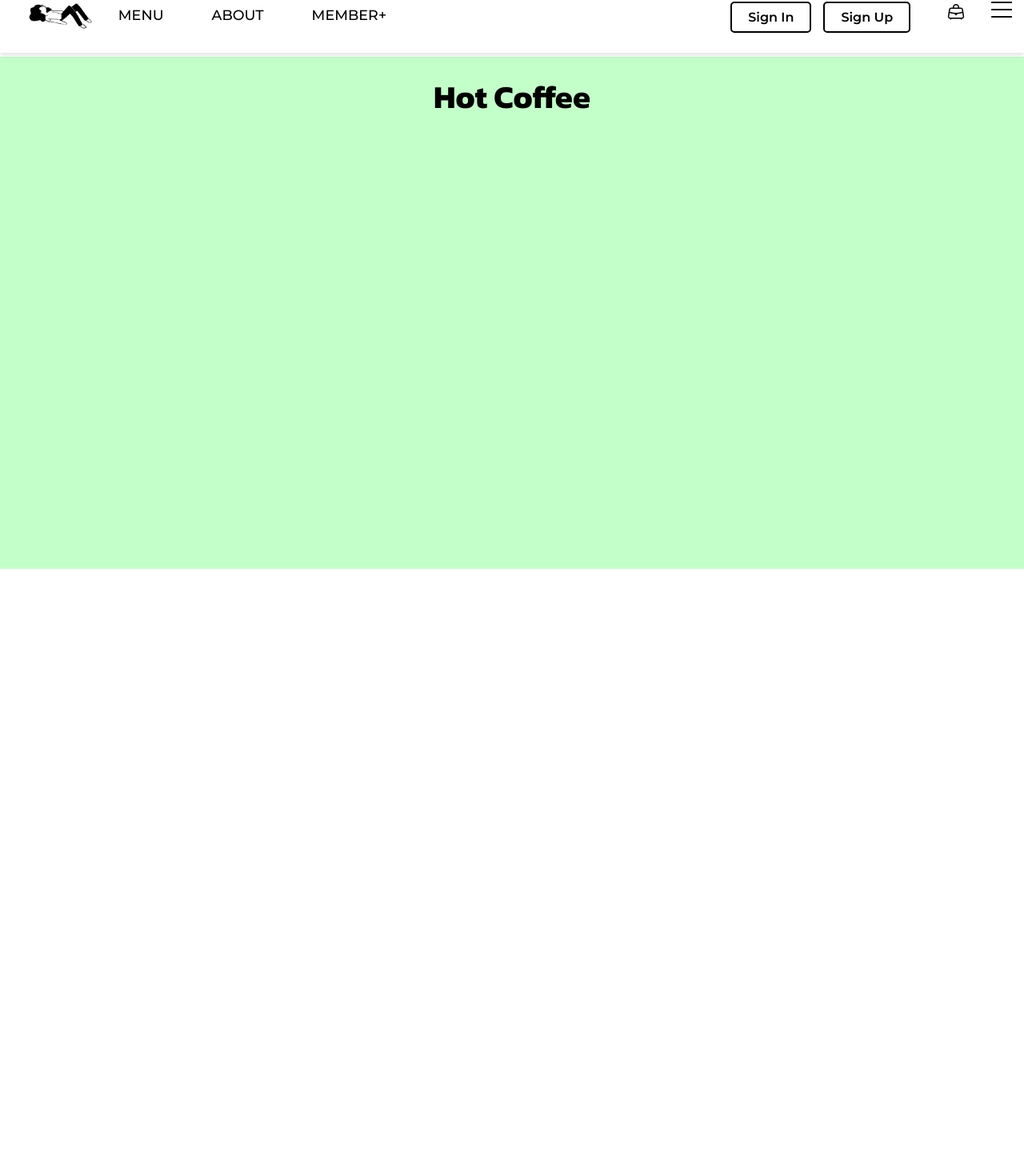
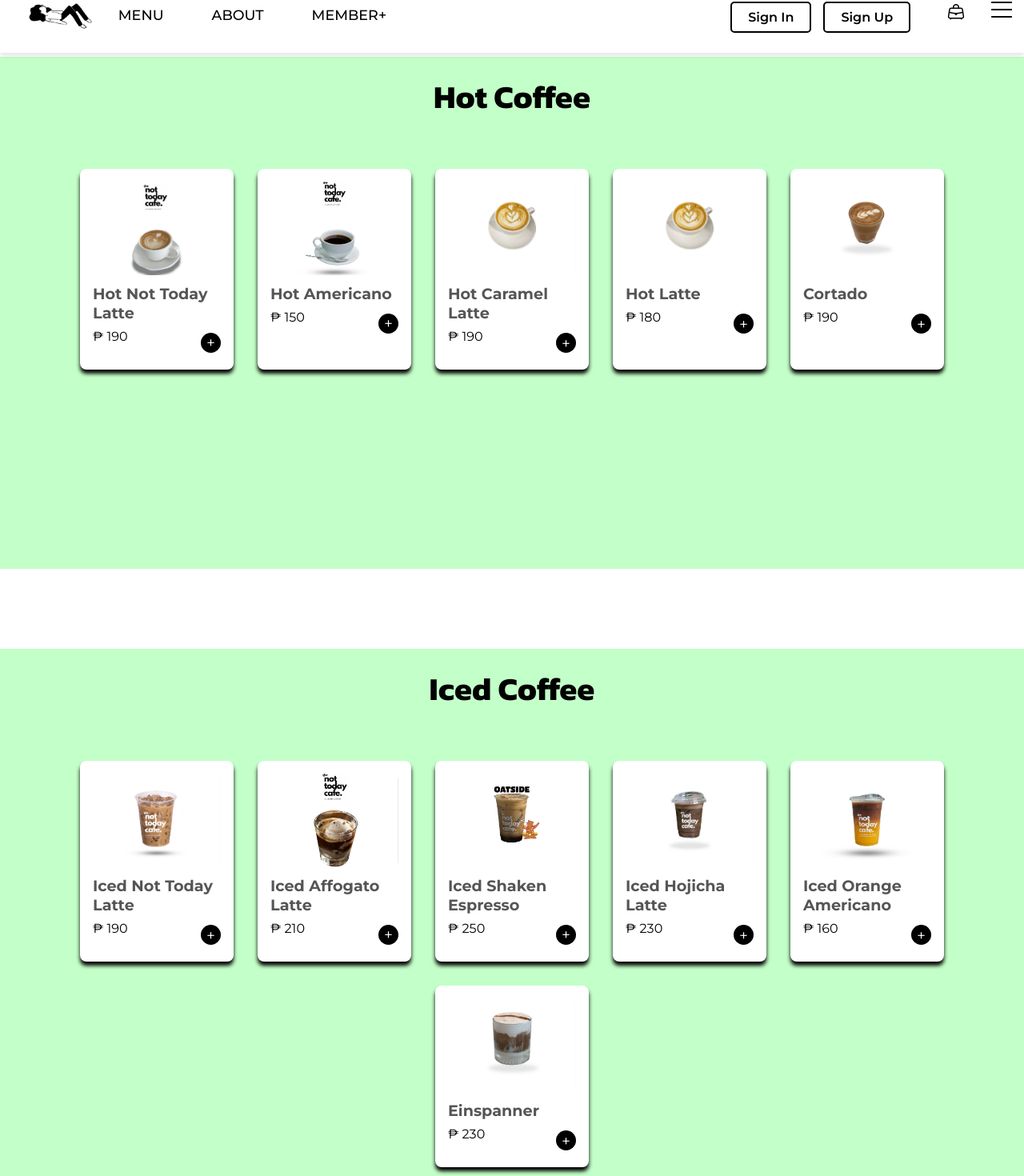
Before and after one commit to Karl104/ecommerce-system, a Vue app: page /menu in a window 1280 px wide. Shown: the part 29-1499 px from the top of the page at 80% size. Before the commit the page ends 900 px from the top, so only its background shows below. Built offline with nearby package versions, Linux system fonts and the light colour scheme.

Commit message:
added 2 sections

```diff
--- a/src/views/MenuPage.vue
+++ b/src/views/MenuPage.vue
@@ -34,7 +34,28 @@
           <h2>Hot Coffee</h2>
           <div class="product-container">
             <div
-              v-for="product in bestProducts"
+              v-for="product in hotCoffees"
+              :key="product.id"
+              class="product-card"
+              @click="openProductModal(product)"
+            >
+              <img :src="product.image" :alt="product.name" />
+              <h3>{{ product.name }}</h3>
+              <div>
+                <p>₱ {{ product.price }}</p>
+                <button>+</button>
+              </div>
+            </div>
+          </div>
+        </div>
+      </section>
+
+      <section class="menu-section">
+        <div class="iced-coffees">
+          <h2>Iced Coffee</h2>
+          <div class="product-container">
+            <div
+              v-for="product in icedCoffees"
               :key="product.id"
               class="product-card"
               @click="openProductModal(product)"
@@ -51,107 +72,182 @@
       </section>
     </div>
   </div>
+
+  <ProductModal v-if="showModal" :product="selectedProduct" @close="closeModal" />
 </template>
 
 <script>
-// import ProductModal from '../components/ProductModal.vue'
+import ProductModal from '../components/ProductModal.vue'
 
-// export default {
-//   components: {
-//     ProductModal,
-//   },
-//   data() {
-//     return {
-//       showModal: false,
-//       selectedProduct: null,
-//       icedNotTodayLatte: {
-//         id: 4,
-//         name: 'Iced Not Today Latte',
-//         price: 190,
-//         image: new URL('@/assets/iced not today latte.jpg', import.meta.url).href,
-//         description: 'Most ordered. Our own signature Spanish latte.',
-//         hasDrinkExtras: true,
-//         hasSize: true,
-//         hasShot: true,
-//         hasSpecialInstructions: true,
-//       },
-//       bestProducts: [
-//         {
-//           id: 1,
-//           name: 'Berry Matcha',
-//           price: 240,
-//           image: new URL('@/assets/berry-matcha.jpg', import.meta.url).href,
-//           description: 'Ceremonial grade matcha latte with strawberry jam',
-//           hasDrinkExtras: false,
-//           hasSize: false,
-//           hasShot: false,
-//           hasSpecialInstructions: true,
-//         },
-//         {
-//           id: 2,
-//           name: 'Espresso Frappe',
-//           price: 200,
-//           image: new URL('@/assets/Espresso-Frappe.jpg', import.meta.url).href,
-//           description: 'Blended espresso with milk.',
-//           hasDrinkExtras: true,
-//           hasSize: false,
-//           hasShot: false,
-//           hasSpecialInstructions: true,
-//         },
-//         {
-//           id: 3,
-//           name: 'Iced Hojicha Latte',
-//           price: 230,
-//           image: new URL('@/assets/Iced-Hojicha-Latte.jpg', import.meta.url).href,
-//           description: 'S grade roasted matcha with milk.',
-//           hasDrinkExtras: true,
-//           hasSize: false,
-//           hasShot: false,
-//           hasSpecialInstructions: true,
-//         },
-//         {
-//           id: 5,
-//           name: 'Iced Orange Americano',
-//           price: 160,
-//           image: new URL('@/assets/iced-orange-americano.jpg', import.meta.url).href,
-//           description: 'Orange juice with double shot of espresso',
-//           hasDrinkExtras: true,
-//           hasSize: true,
-//           hasShot: true,
-//           hasSpecialInstructions: true,
-//         },
-//       ],
-//     }
-//   },
-//   methods: {
-//     goToLogin() {
-//       this.$router.push('/login')
-//     },
-//     goToSignUp() {
-//       this.$router.push('/signup')
-//     },
-//     goToMenu() {
-//       this.$router.push('/menu')
-//     },
-//     openModal() {
-//       this.showModal = true
-//       document.body.classList.add('no-scroll') // Disable scrolling
-//     },
-//     closeModal() {
-//       this.showModal = false
-//       this.selectedProduct = null
-//       document.body.classList.remove('no-scroll') // Re-enable scrolling
-//     },
-//     openProductModal(product) {
-//       this.selectedProduct = product
-//       this.openModal()
-//     },
-//     addToCart(product) {
-//       console.log(`Added ${product.name} to cart`)
-//       // Implement your cart functionality
-//     },
-//   },
-// }
+export default {
+  components: {
+    ProductModal,
+  },
+  data() {
+    return {
+      showModal: false,
+      selectedProduct: null,
+      hotCoffees: [
+        {
+          id: 1,
+          name: 'Hot Not Today Latte',
+          price: 190,
+          image: new URL('@/assets/Hot Not Today Latte.jpg', import.meta.url).href,
+          description: 'Our own signature spanish latte',
+          hasDrinkType: true,
+          hasDrinkExtras: true,
+          hasSize: false,
+          hasShot: true,
+          hasSpecialInstructions: true,
+        },
+        {
+          id: 2,
+          name: 'Hot Americano',
+          price: 150,
+          image: new URL('@/assets/Hot Americano.jpg', import.meta.url).href,
+          description: 'Shot of espresso mixed with water',
+          hasDrinkExtras: true,
+          hasSize: false,
+          hasShot: true,
+          hasSpecialInstructions: true,
+        },
+        {
+          id: 3,
+          name: 'Hot Caramel Latte',
+          price: 190,
+          image: new URL('@/assets/50265348.jpg', import.meta.url).href,
+          description: 'Espresso with steamed milk & house made caramel sauce',
+          hasDrinkExtras: true,
+          hasSize: false,
+          hasShot: true,
+          hasSpecialInstructions: true,
+        },
+        {
+          id: 4,
+          name: 'Hot Latte',
+          price: 180,
+          image: new URL('@/assets/50265348.jpg', import.meta.url).href,
+          description: 'Espresso with steamed milk',
+          hasDrinkExtras: true,
+          hasSize: true,
+          hasShot: true,
+          hasSpecialInstructions: true,
+        },
+        {
+          id: 5,
+          name: 'Cortado',
+          price: 190,
+          image: new URL('@/assets/Cortado.jpg', import.meta.url).href,
+          description: 'Doubleshot of espresso with milk. 1:1 ratio',
+          hasDrinkType: true,
+          hasDrinkExtras: true,
+          hasSize: false,
+          hasShot: true,
+          hasSpecialInstructions: true,
+        },
+      ],
+
+      icedCoffees: [
+        {
+          id: 1,
+          name: 'Iced Not Today Latte',
+          price: 190,
+          image: new URL('@/assets/iced not today latte.jpg', import.meta.url).href,
+          description: 'Most ordered. Our own signature Spanish latte.',
+          hasDrinkExtras: true,
+          hasSize: true,
+          hasShot: true,
+          hasSpecialInstructions: true,
+        },
+        {
+          id: 2,
+          name: 'Iced Affogato Latte',
+          price: 210,
+          image: new URL('@/assets/Iced Affogato Latte.jpg', import.meta.url).href,
+          description: 'Espresso with milk & vanilla ice cream on top',
+          hasDrinkExtras: true,
+          hasSize: true,
+          hasShot: true,
+          hasSpecialInstructions: true,
+        },
+        {
+          id: 3,
+          name: 'Iced Shaken Espresso',
+          price: 250,
+          image: new URL('@/assets/Iced Shaken Espresso.png', import.meta.url).href,
+          description: 'Espresso with brown sugar, oat milk & cinnamon',
+          hasDrinkExtras: true,
+          hasSize: true,
+          hasShot: true,
+          hasSpecialInstructions: true,
+        },
+        {
+          id: 4,
+          name: 'Iced Hojicha Latte',
+          price: 230,
+          image: new URL('@/assets/Iced-Hojicha-Latte.jpg', import.meta.url).href,
+          description: 'S grade roasted matcha with milk.',
+          hasDrinkExtras: true,
+          hasSize: false,
+          hasShot: false,
+          hasSpecialInstructions: true,
+        },
+        {
+          id: 5,
+          name: 'Iced Orange Americano',
+          price: 160,
+          image: new URL('@/assets/iced-orange-americano.jpg', import.meta.url).href,
+          description: 'Orange juice with double shot of espresso',
+          hasDrinkExtras: true,
+          hasSize: true,
+          hasShot: true,
+          hasSpecialInstructions: true,
+        },
+
+        {
+          id: 6,
+          name: 'Einspanner',
+          price: 230,
+          image: new URL('@/assets/Einspanner.jpg', import.meta.url).href,
+          description: 'Strong & creamy',
+          hasDrinkExtras: true,
+          hasDrinkType: true,
+          hasSize: false,
+          hasShot: true,
+          hasSpecialInstructions: true,
+        },
+      ],
+    }
+  },
+  methods: {
+    goToLogin() {
+      this.$router.push('/login')
+    },
+    goToSignUp() {
+      this.$router.push('/signup')
+    },
+    goToMenu() {
+      this.$router.push('/menu')
+    },
+    openModal() {
+      this.showModal = true
+      document.body.classList.add('no-scroll')
+    },
+    closeModal() {
+      this.showModal = false
+      this.selectedProduct = null
+      document.body.classList.remove('no-scroll')
+    },
+    openProductModal(product) {
+      this.selectedProduct = product
+      this.openModal()
+    },
+    addToCart(product) {
+      console.log(`Added ${product.name} to cart`)
+      // Implement your cart functionality
+    },
+  },
+}
 </script>
 
 <style>
@@ -305,6 +401,23 @@
   text-align: center;
 }
 
+.iced-coffees {
+  display: flex;
+  flex-direction: column;
+  align-items: center;
+  gap: 20px;
+  width: 100%;
+}
+
+.iced-coffees h2 {
+  font-size: 2.5rem;
+  font-family: 'Kanit';
+  color: #000000;
+  margin: 0;
+  padding: 20px 0;
+  text-align: center;
+}
+
 .product-container {
   display: flex;
   justify-content: center;
```
